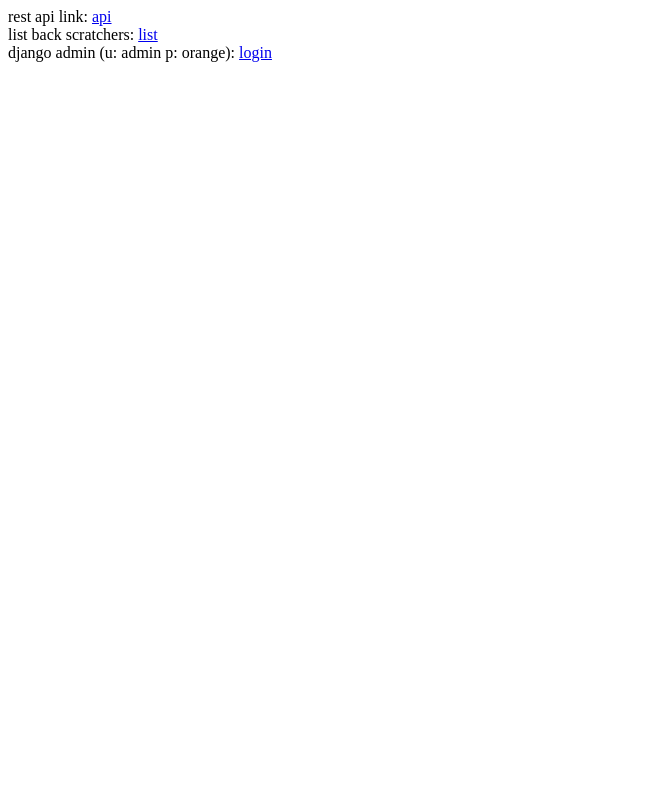
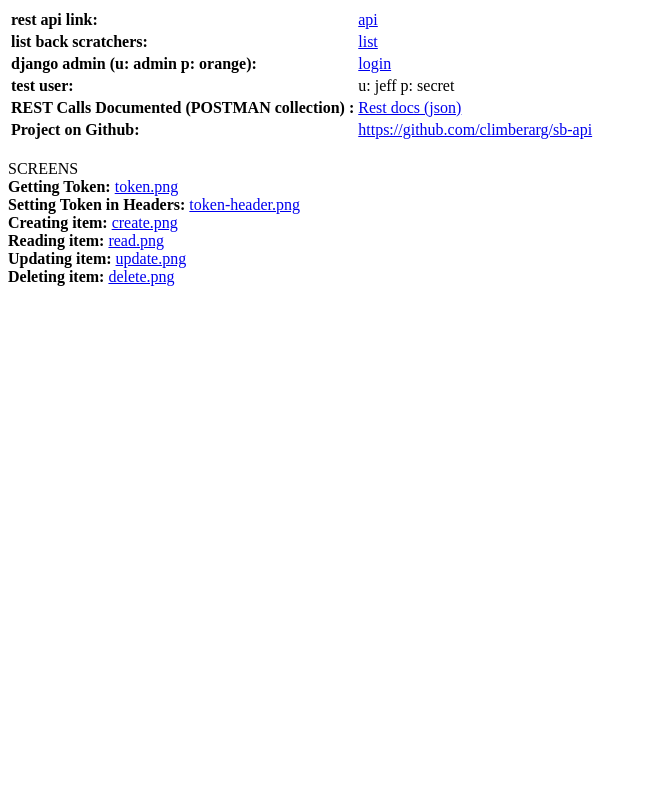
Before and after one commit to climberarg/sb-api, a Django app: page / in a window 1280 px wide. Shown: the whole page, without its empty margins (0-646 px from the left). Run offline with Django 3.2, Linux system fonts and the light colour scheme.

Commit message:
screens added

```diff
--- a/sb_api/api/templates/api/index.html
+++ b/sb_api/api/templates/api/index.html
@@ -1,5 +1,68 @@
+
+<table>
+<tr>
+    <td>
+        <b>rest api link:</b>
+    </td>
+    <td>
+        <a href="api">api</a>
+    </td>
+</tr>
+
+<tr>
+    <td>
+        <b>list back scratchers:</b>
+    </td>
+    <td>
+        <a href="list">list</a>
+    </td>
+</tr>
+
+<tr>
+    <td>
+        <b>django admin (u: admin p: orange):</b>
+    </td>
+    <td>
+        <a href="admin/login">login</a>
+    </td>
+</tr>
+
+<tr>
+    <td>
+        <b>test user:</b>
+    </td>
+    <td>
+        u: jeff p: secret
+    </td>
+</tr>
 
 
-rest api link: <a href="api">api</a> <br>
-list back scratchers: <a href="list">list</a> <br>
-django admin (u: admin p: orange): <a href="admin/login">login</a> <br>
+<tr>
+    <td>
+        <b>REST Calls Documented (POSTMAN collection) :</b>
+    </td>
+    <td>
+        <a href="static/api/ScratcherBling_rest-api.json.postman_collection">Rest docs (json)</a>
+    </td>
+</tr>
+
+<tr>
+    <td>
+        <b>Project on Github:</b>
+    </td>
+    <td>
+        <a href="https://github.com/climberarg/sb-api">https://github.com/climberarg/sb-api</a><br>
+    </td>
+</tr>
+
+</table>
+
+
+<br> SCREENS <br>
+
+<b>Getting Token:</b> <a href="static/api/token.png">token.png</a> <br>
+<b>Setting Token in Headers:</b> <a href="static/api/token-header.png">token-header.png</a> <br>
+<b>Creating item:</b> <a href="static/api/create.png">create.png</a> <br>
+<b>Reading item:</b> <a href="static/api/read.png">read.png</a> <br>
+<b>Updating item:</b> <a href="static/api/update.png">update.png</a> <br>
+<b>Deleting item:</b> <a href="static/api/delete.png">delete.png</a> <br>
```
Also changed, not shown: sb_api/api/static/api/create.png (added), sb_api/api/static/api/delete.png (added), sb_api/api/static/api/read.png (added), sb_api/api/static/api/token-header.png (added), sb_api/api/static/api/token.png (added), sb_api/api/static/api/update.png (added), 1 other file.
